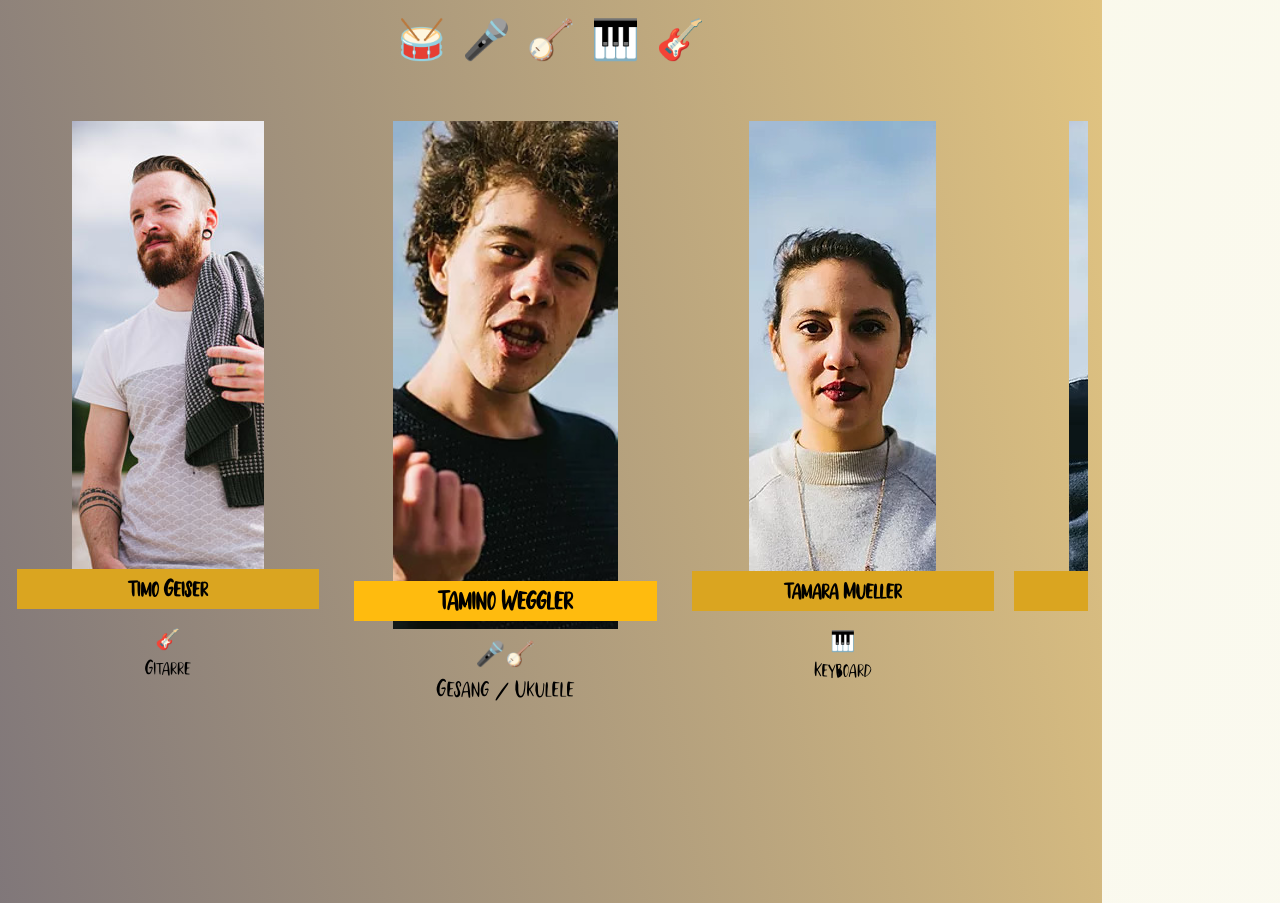
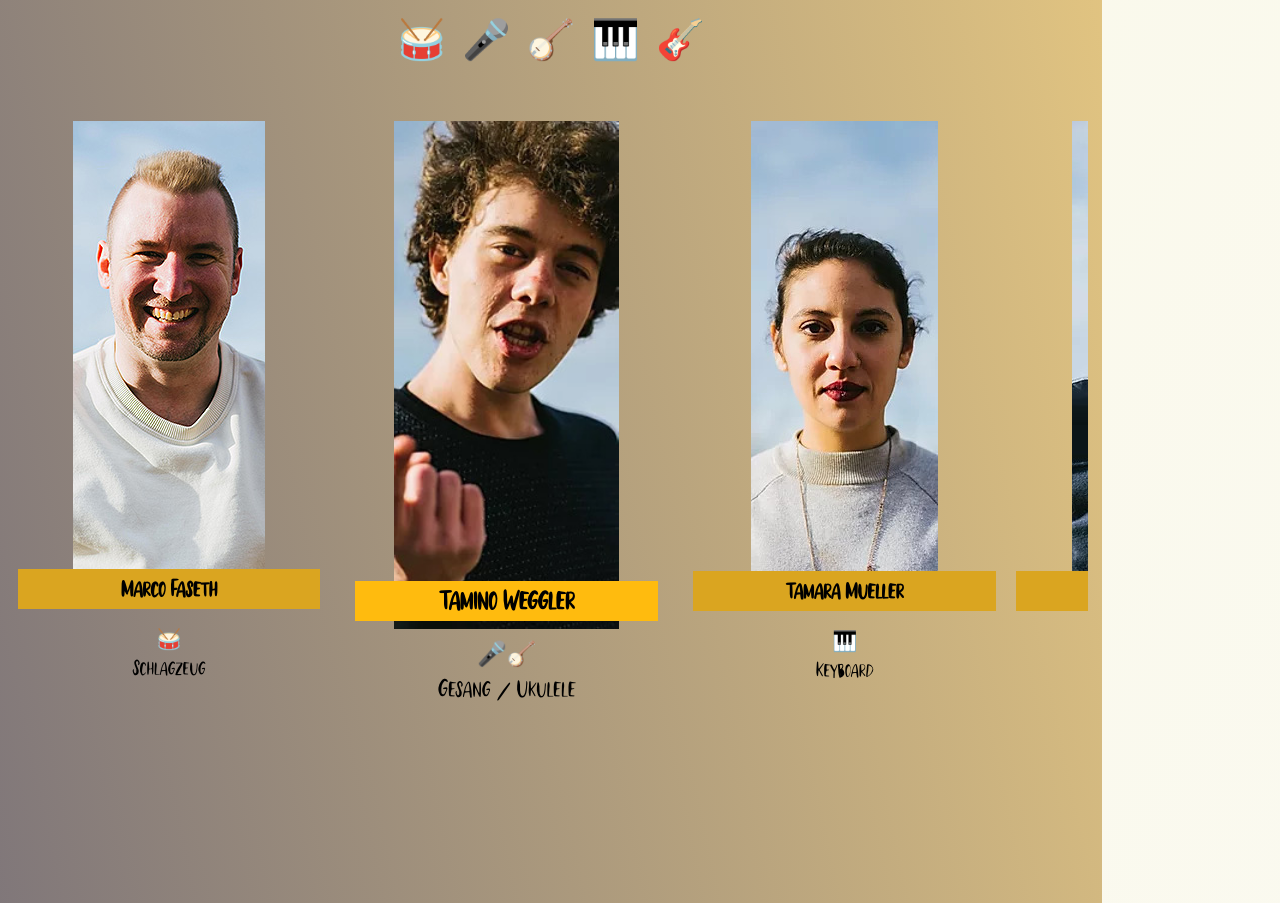
Before and after one commit to weeebr/noxx, a React (Create React App) app: page / in a window 1280 px wide. Shown: the part 740-1643 px from the top of the page. Built offline with nearby package versions, Linux system fonts and the light colour scheme.

Commit message:
fix wrong members

```diff
--- a/src/pages/Home.js
+++ b/src/pages/Home.js
@@ -11,6 +11,7 @@ import bandCover from "../assets/band/cover.jpg";
 // import sonjaKuster from "../assets/band/sonja-kuster.jpg";
 import timoGeiser from "../assets/band/timo-geiser.jpg";
 // import mauroLessa from "../assets/band/mauro-lessa.jpg";
+import marcoFaseth from "../assets/band/marco-faseth.jpg";
 import taminoWeggler from "../assets/band/tamino-weggler.jpg";
 import tamaraMueller from "../assets/band/tamara-mueller.jpg";
 import keithMaguire from "../assets/band/keith-maguire.jpg";
@@ -49,6 +50,12 @@ const members = [
   },
   { name: "Keith Maguire", emoji: "🎸", function: "Bass", img: keithMaguire },
   { name: "Timo Geiser", emoji: "🎸", function: "Gitarre", img: timoGeiser },
+  {
+    name: "Marco Faseth",
+    emoji: "🥁",
+    function: "Schlagzeug",
+    img: marcoFaseth,
+  },
 ];
 
 const EmoijWrapper = styled.div`
```
